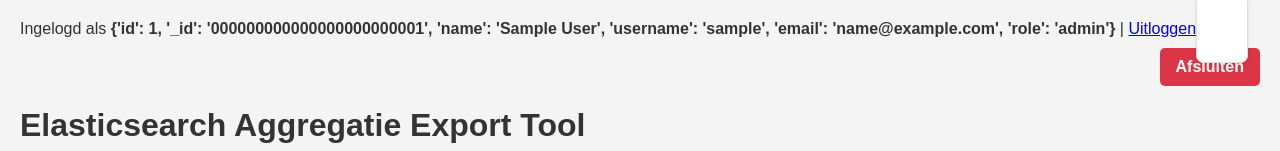
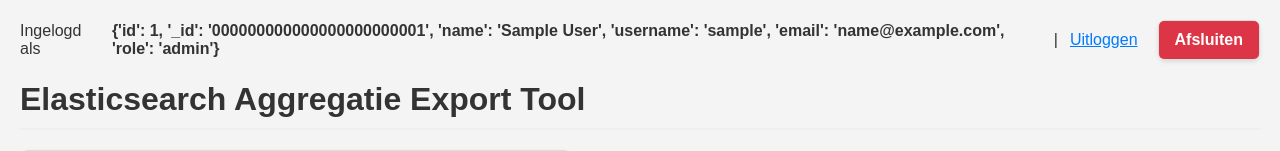
Before and after one commit to stallieman/elasticsearch-analyzer, a Flask app: page / in a window 1280 px wide. Shown: the top 151 px of the page. Run offline with Flask 3, Linux system fonts and the light colour scheme; the visitor is signed in with stand-in values (Sample User, id 1).

Commit message:
Nettere opmaak

```diff
--- a/templates/index.html
+++ b/templates/index.html
@@ -30,26 +30,48 @@
         h1, h2 { color: #333; border-bottom: 2px solid #eee; padding-bottom: 10px;
                  margin-bottom: 20px; }
         hr { border: 0; height: 1px; background: #eee; margin: 30px 0; }
-        .logout { float: right; }
-        .clear { clear: both; }
+
+        /* Userbar verbeterd met flexbox */
+        .userbar {
+            display: flex;
+            align-items: center;
+            justify-content: flex-end;
+            gap: 12px;
+            margin-bottom: 16px;
+        }
+        .logoutlink {
+            color: #007bff;
+            text-decoration: underline;
+            margin-right: 8px;
+        }
+        .logoutlink:hover { color: #0056b3; }
+        .shutdownform { display: inline; margin: 0; padding: 0; }
         .shutdown {
-            display: inline-block; float: right; margin-left: 10px; background: #dc3545;
-            border: none; color: white; font-weight: bold; padding: 10px 16px; border-radius: 5px;
+            display: inline-block;
+            margin: 0;
+            background: #dc3545;
+            border: none;
+            color: white;
+            font-weight: bold;
+            padding: 10px 16px;
+            border-radius: 5px;
+            font-size: 16px;
+            transition: background 0.2s;
         }
         .shutdown:hover { background: #b52b37; }
     </style>
 </head>
 <body>
     {% if session.get("es_user") %}
-    <div class="logout">
+    <div class="userbar">
         Ingelogd als <b>{{ session.get("es_user") }}</b> |
-        <a href="{{ url_for('logout') }}">Uitloggen</a>
-        <form action="{{ url_for('shutdown') }}" method="post" style="display:inline;">
-            <button type="submit" class="shutdown" onclick="return confirm('Weet je zeker dat je de tool wilt afsluiten?')">Afsluiten</button>
+        <a href="{{ url_for('logout') }}" class="logoutlink">Uitloggen</a>
+        <form action="{{ url_for('shutdown') }}" method="post" class="shutdownform" onsubmit="return confirm('Weet je zeker dat je de tool wilt afsluiten?')">
+            <button type="submit" class="shutdown">Afsluiten</button>
         </form>
     </div>
     {% endif %}
-    <div class="clear"></div>
+
     <h1>Elasticsearch Aggregatie Export Tool</h1>
 
     {% with messages = get_flashed_messages(with_categories=true) %}
```
